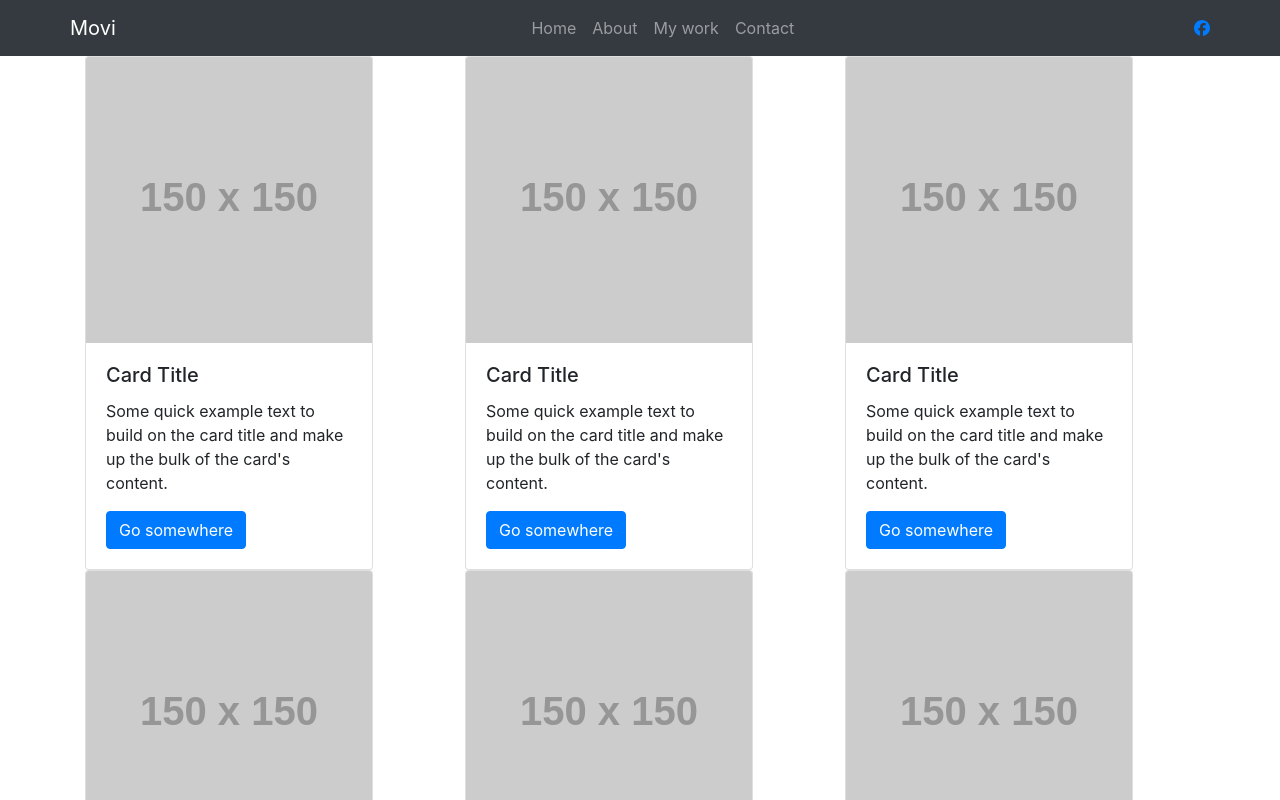
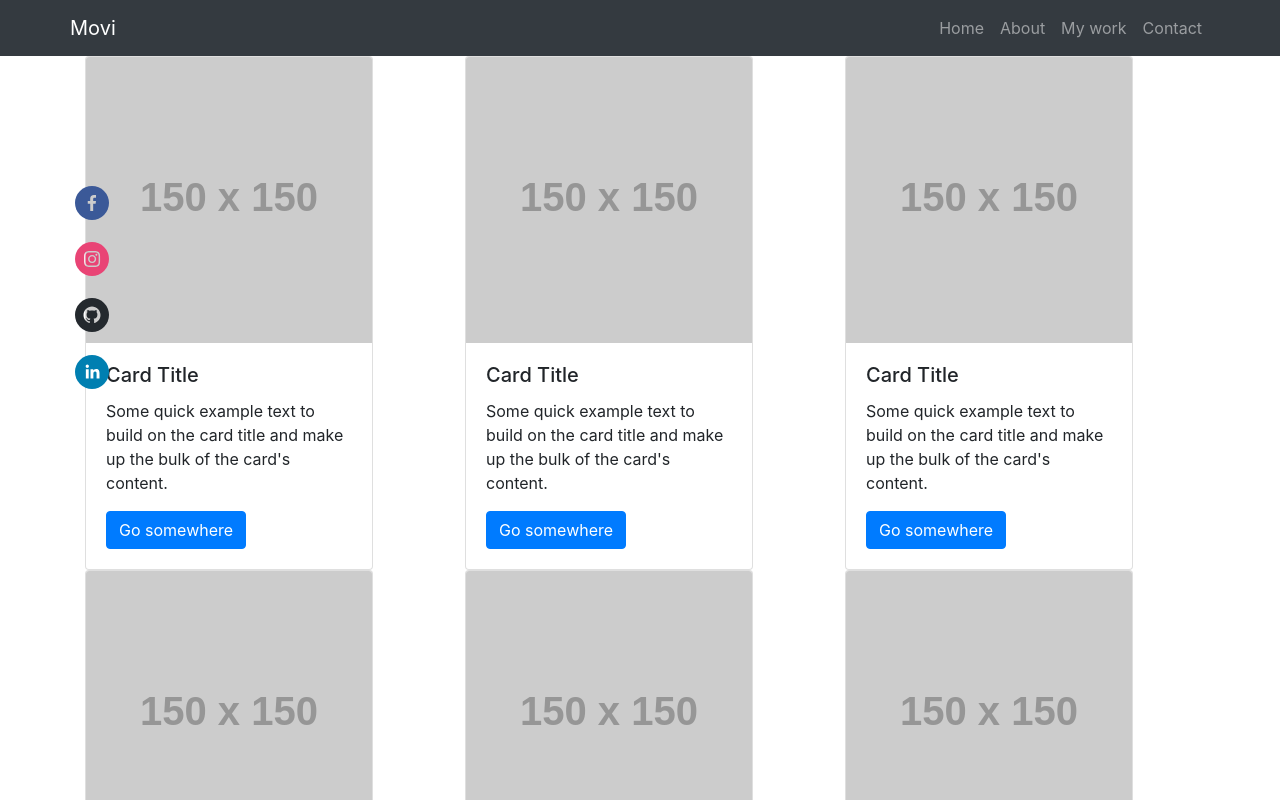
Before and after one commit to movi1/my-portfolio, a React (Create React App) app: page / in a window 1280 px wide. Shown: the top 800 px of the page. Built offline with nearby package versions, Linux system fonts and the light colour scheme.

Commit message:
add icons

```diff
--- a/src/App.css
+++ b/src/App.css
@@ -36,3 +36,9 @@
     transform: rotate(360deg);
   }
 }
+.mediaIcon {
+  position: absolute;
+  margin-top: 100%;
+  left: 5%;
+  bottom: 50%;
+}
--- a/src/App.js
+++ b/src/App.js
@@ -2,8 +2,8 @@
 import './App.css';
 import 'bootstrap/dist/css/bootstrap.min.css';
 import { FontAwesomeIcon } from '@fortawesome/react-fontawesome'
-import { faFacebook } from '@fortawesome/free-brands-svg-icons';
-import { SocialIcon } from 'react-social-icons';
+// import { faFacebook } from '@fortawesome/free-brands-svg-icons';
+import  Icon  from './components/Icon'
 import Button from 'react-bootstrap/Button';
 import Nav from 'react-bootstrap/Nav';
 import Navbar from 'react-bootstrap/Navbar';
@@ -11,7 +11,6 @@ import Container from 'react-bootstrap/Container';
 import Row from 'react-bootstrap/Row';
 import Col from 'react-bootstrap/Col';
 import Work from './components/Work';
-
 
 function App() {
   return (
@@ -25,11 +24,11 @@ function App() {
             <Nav.Link href="#features">My work</Nav.Link>
             <Nav.Link href="#pricing">Contact</Nav.Link>
           </Nav>
-          <div>
+          {/* <div>
             <a href="https://facebook.com">
               <FontAwesomeIcon icon={faFacebook}/>
             </a>
-          </div>
+          </div> */}
         </Container>
       </Navbar>
 
@@ -37,10 +36,14 @@ function App() {
 
       <Row />
       <Col />
+
       <Work />
+      <Icon />
     </>
   );
 }
 
 
+
+
 export default App;
--- /dev/null
+++ b/src/components/Icon.js
@@ -0,0 +1,16 @@
+import { SocialIcon } from "react-social-icons";
+
+const Icon = () => (
+  //  icons on a vertical line using react-social-icons
+  <div className="mediaIcon" style={{ display: 'flex', flexDirection: 'column' }}>
+    <SocialIcon  url="https://facebook.com" style={{ display: 'inline-block', margin: '0.7em', width: 34, height: 34, }} bgColor="rgb(59, 89, 152" />
+    <SocialIcon url="https://instagram.com" style={{ display: 'inline-block', margin: '0.7em', width: 34, height: 34 }} bgColor="rgb(233, 68, 117)" />
+    <SocialIcon url="https://github.com/movi1.com" style={{ display: 'inline-block', margin: '0.7em', width: 34, height: 34 }} bgColor="rgb(36, 41, 46)" />
+    <SocialIcon url="https://www.linkedin.com/in/moira-corradini/" style={{ display: 'inline-block', margin: '0.7em', width: 34, height: 34 }} bgColor="rgb(0, 127, 177)" />
+
+  </div>
+
+);
+
+
+export default Icon;
```
Also changed, not shown: src/components/navbar.js (+22 -22 lines).
